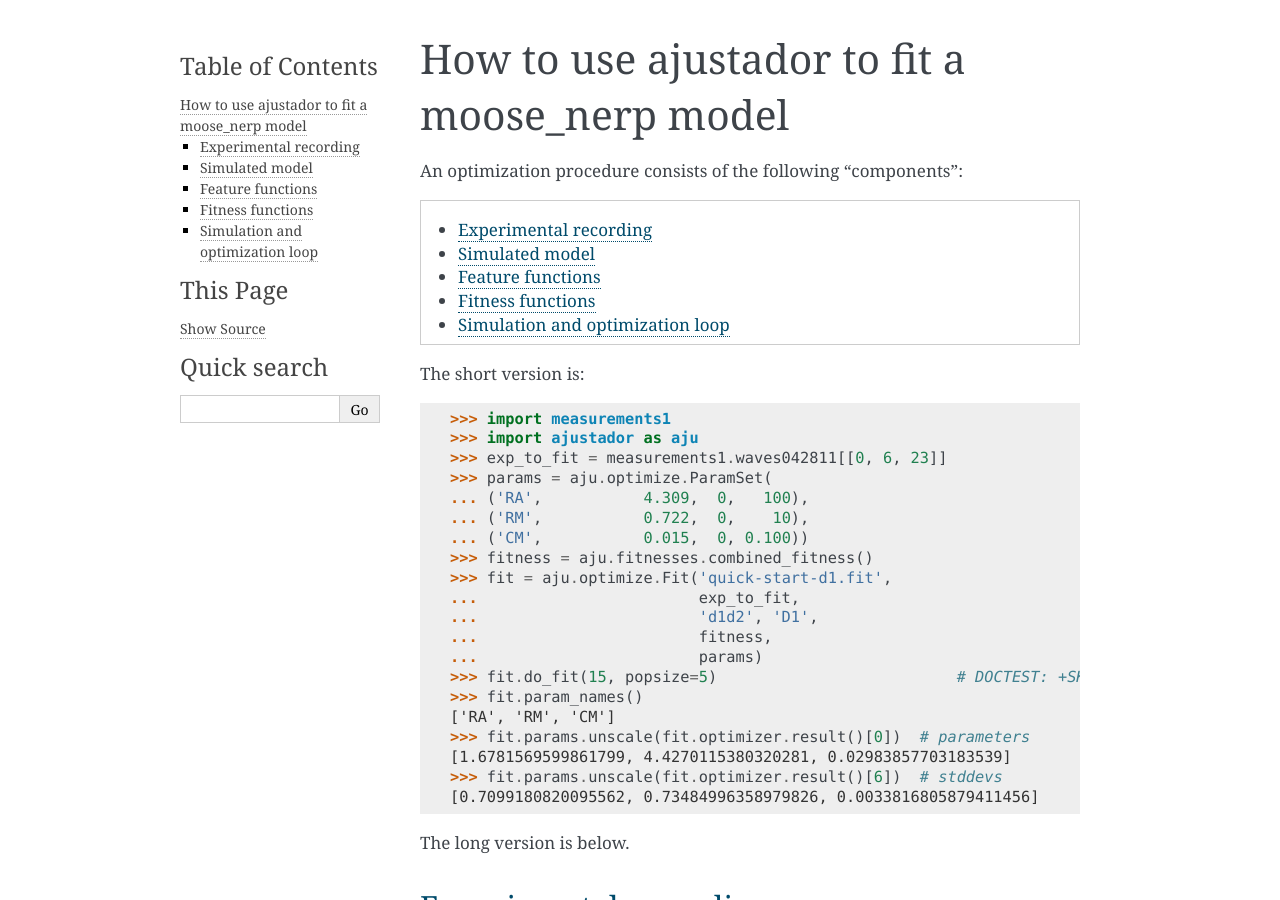
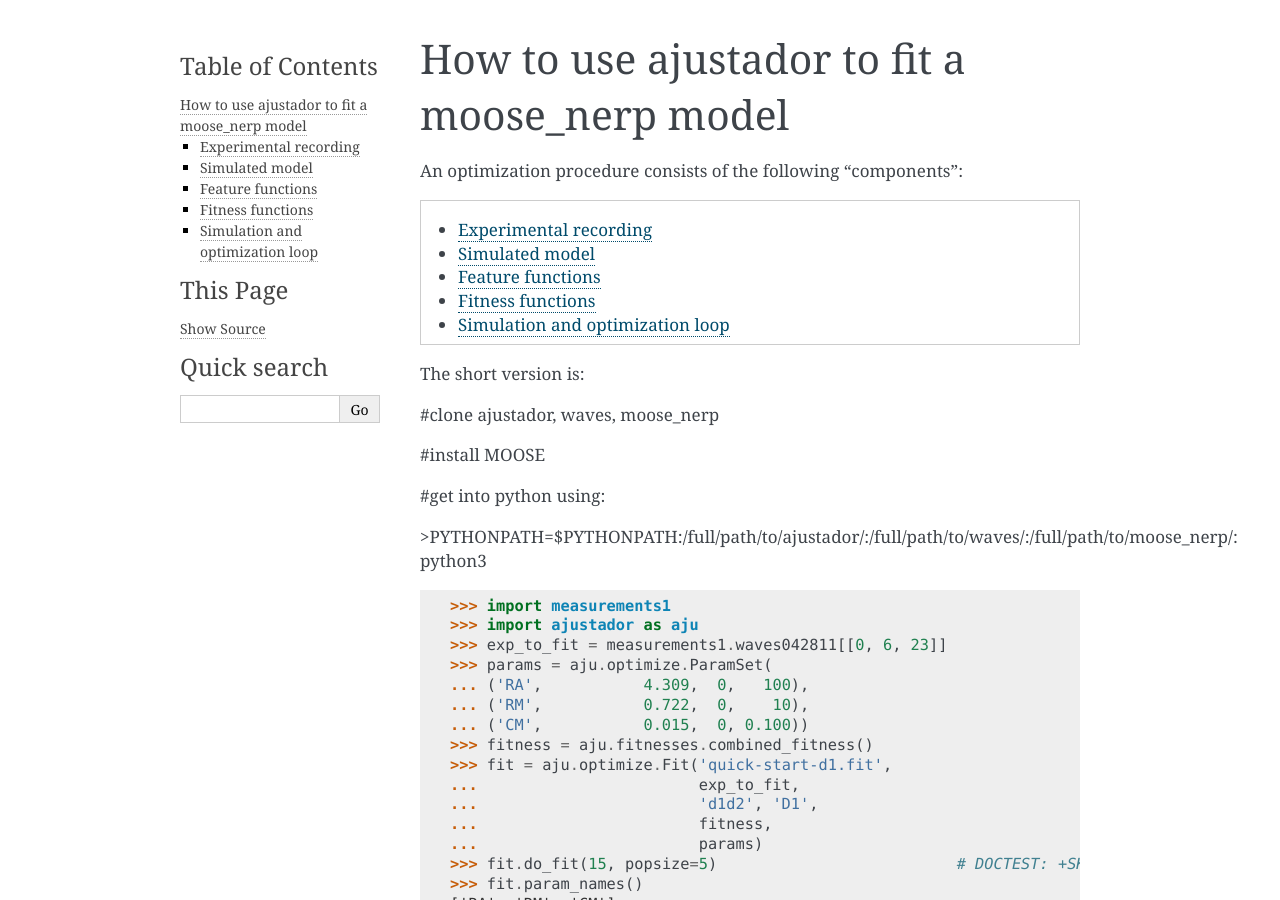
Before and after one commit to neurord/ajustador, a Sphinx documentation site: the page built from docs/quick_start.rst, in a window 1280 px wide and 900 px high. Built offline with Sphinx 7.4.7, drawn with Linux system fonts in a browser that asks for light colours; cross-references to code outside the pages are shown as plain code.

Commit message:
Update quick_start.rst

```diff
--- a/docs/quick_start.rst
+++ b/docs/quick_start.rst
@@ -7,6 +7,14 @@ An optimization procedure consists of the following "components":
    :local:
 
 The short version is:
+
+#clone ajustador, waves, moose_nerp
+
+#install MOOSE
+
+#get into python using:
+
+>PYTHONPATH=$PYTHONPATH:/full/path/to/ajustador/:/full/path/to/waves/:/full/path/to/moose_nerp/: python3
 
 >>> import measurements1
 >>> import ajustador as aju
```
